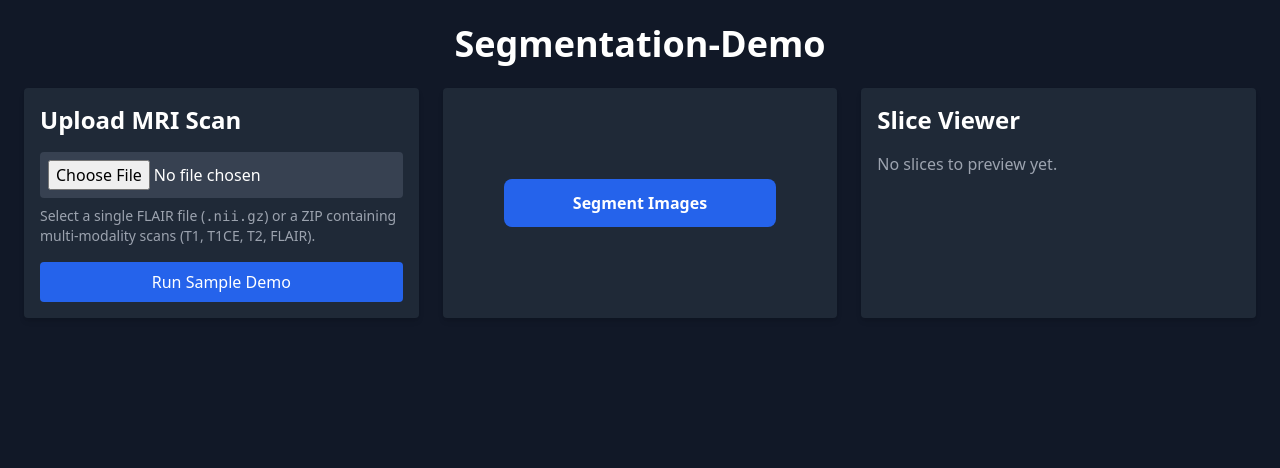
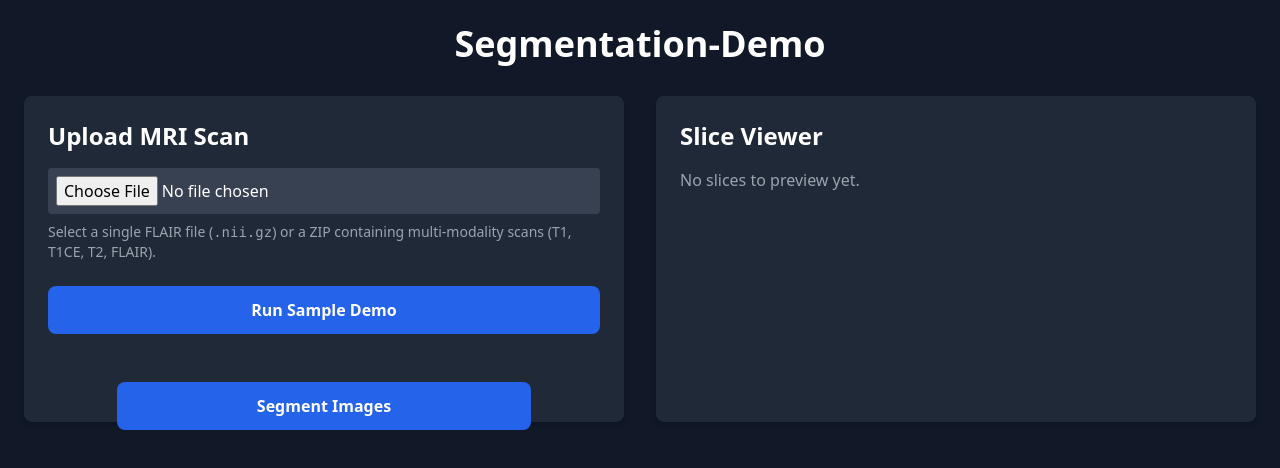
Before and after one commit to AnkithBinagekar/scanfusion-demo-image_overlay, a React (Create React App) app: page /fusion in a window 1280 px wide. Shown: the top 468 px of the page. Built offline with nearby package versions, Linux system fonts and the light colour scheme; no server answers; the HTML template or start-up script is replaced by a standard one.

Commit message:
UI Update

```diff
--- a/src/pages/FusionPage.jsx
+++ b/src/pages/FusionPage.jsx
@@ -6,14 +6,13 @@ import axios from "axios";
 import { useNavigate } from "react-router-dom";
 import { ImageContext } from "../contexts/ImageContext"; // ✅ make sure this path matches your project
 
-
 const API_URL = process.env.REACT_APP_API_URL;
 
 const FusionPage = () => {
   const navigate = useNavigate();
   const { setProcessedImages } = useContext(ImageContext);
 
-  // Function to trigger demo mode
+  // ✅ Run Sample Demo
   const handleRunDemo = async () => {
     try {
       alert("⚙️ Running sample demo... This may take a few seconds.");
@@ -29,8 +28,7 @@ const FusionPage = () => {
       setProcessedImages(response.data);
 
       alert("✅ Demo completed successfully!");
-      navigate("/results"); // ✅ Go to results page automatically
-
+      navigate("/results");
     } catch (error) {
       console.error("❌ Demo run failed:", error);
       alert("Demo failed. Check the console for more details.");
@@ -39,30 +37,33 @@ const FusionPage = () => {
 
   return (
     <div className="min-h-screen bg-gray-900 text-white p-6">
-      <h1 className="text-4xl font-bold text-center mb-6 text-white">
+      {/* Page Title */}
+      <h1 className="text-4xl font-bold text-center mb-8 text-white">
         Segmentation-Demo
       </h1>
 
-      <div className="grid grid-cols-1 md:grid-cols-3 gap-6">
-        {/* Left Column: Upload */}
-        <div className="bg-gray-800 p-4 rounded shadow-md">
+      {/* ✅ Two-column layout */}
+      <div className="grid grid-cols-1 md:grid-cols-2 gap-8">
+        {/* Left Column: Upload + Buttons */}
+        <div className="bg-gray-800 p-6 rounded-lg shadow-md flex flex-col justify-between">
           <UploadSection />
-          {/* Added Demo Button */}
-          <button
-            onClick={handleRunDemo}
-            className="mt-4 w-full bg-blue-600 hover:bg-blue-700 text-white py-2 rounded transition"
-          >
-            Run Sample Demo
-          </button>
+
+          {/* Buttons section */}
+          <div className="mt-6 space-y-4">
+            <button
+              onClick={handleRunDemo}
+              className="w-full bg-blue-600 hover:bg-blue-700 text-white py-3 rounded-lg font-semibold transition"
+            >
+              Run Sample Demo
+            </button>
+
+            {/* Keep FusionOptions here (only Segment Images button is active now) */}
+            <FusionOptions />
+          </div>
         </div>
 
-        {/* Middle Column: Options */}
-        <div className="bg-gray-800 p-4 rounded shadow-md">
-          <FusionOptions />
-        </div>
-
-        {/* Right Column: Real-time Slice Viewer */}
-        <div className="bg-gray-800 p-4 rounded shadow-md">
+        {/* Right Column: Slice Viewer */}
+        <div className="bg-gray-800 p-6 rounded-lg shadow-md">
           <SliceViewer />
         </div>
       </div>
```
